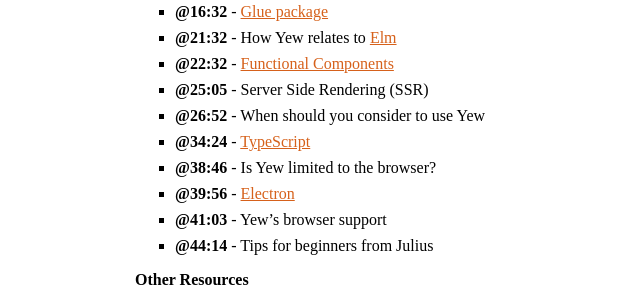
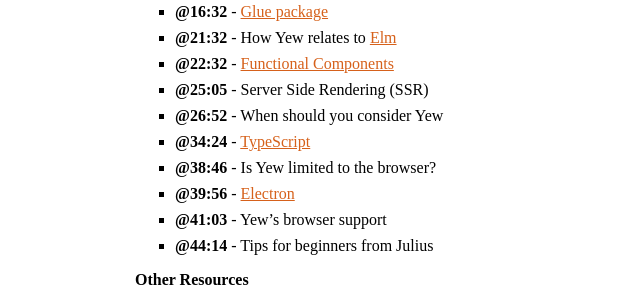
Before and after one commit to rustacean-station/rustacean-station.org, a Jekyll site: the page built from _episodes/053-julius-lungys.md, in a window 1280 px wide. Shown: the part 1149-1449 px from the top of the page, without its empty margins (185-825 px from the left). Built offline with Jekyll 4.4.1, drawn with Linux system fonts in a browser that asks for light colours.

Commit message:
Update _episodes/053-julius-lungys.md

```diff
--- a/_episodes/053-julius-lungys.md
+++ b/_episodes/053-julius-lungys.md
@@ -33,7 +33,7 @@
 - [@21:32] - How Yew relates to [Elm](https://elm-lang.org/)
 - [@22:32] - [Functional Components](https://yew.rs/docs/next/concepts/function-components/introduction)
 - [@25:05] - Server Side Rendering (SSR)
-- [@26:52] - When should you consider to use Yew
+- [@26:52] - When should you consider Yew
 - [@34:24] - [TypeScript](https://www.typescriptlang.org/)
 - [@38:46] - Is Yew limited to the browser?
 - [@39:56] - [Electron](https://www.electronjs.org/)
```
